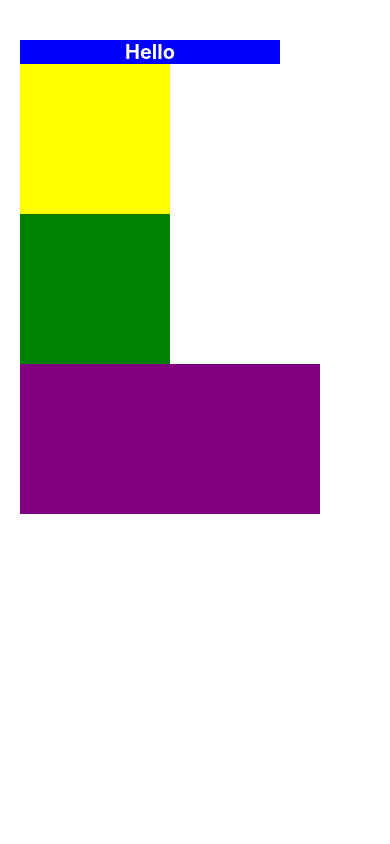
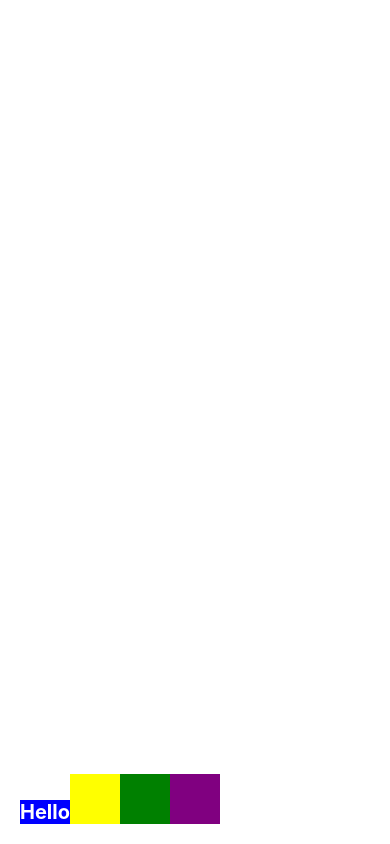
Before and after one commit to TH-Raju/Explore-react-native-basic, a React Native app: screen / in a window 390 px wide. Built offline with nearby package versions, Linux system fonts and the light colour scheme.

Commit message:
[Done] flex

```diff
--- a/App.js
+++ b/App.js
@@ -23,24 +23,29 @@ export default function App() {
 
 const styles = StyleSheet.create({
   container: {
-    height: 200,
-    width: 300,
+    flex: 1,
     padding: 20,
     paddingTop: 40,
+    flexDirection: "row", // row column
+    // justifyContent: "space-between", // justify content works for the main axis
+    alignItems: "flex-end", // center row and column  flex-end flex-start
   },
   box: {
-    height: 150,
-    width: 150,
     backgroundColor: "red",
   },
   box1: {
+    height: 50,
+    width: 50,
     backgroundColor: "yellow",
   },
   box2: {
+    height: 50,
+    width: 50,
     backgroundColor: "green",
   },
   box3: {
+    height: 50,
+    width: 50,
     backgroundColor: "purple",
-    width: 300,
   },
 });
```
